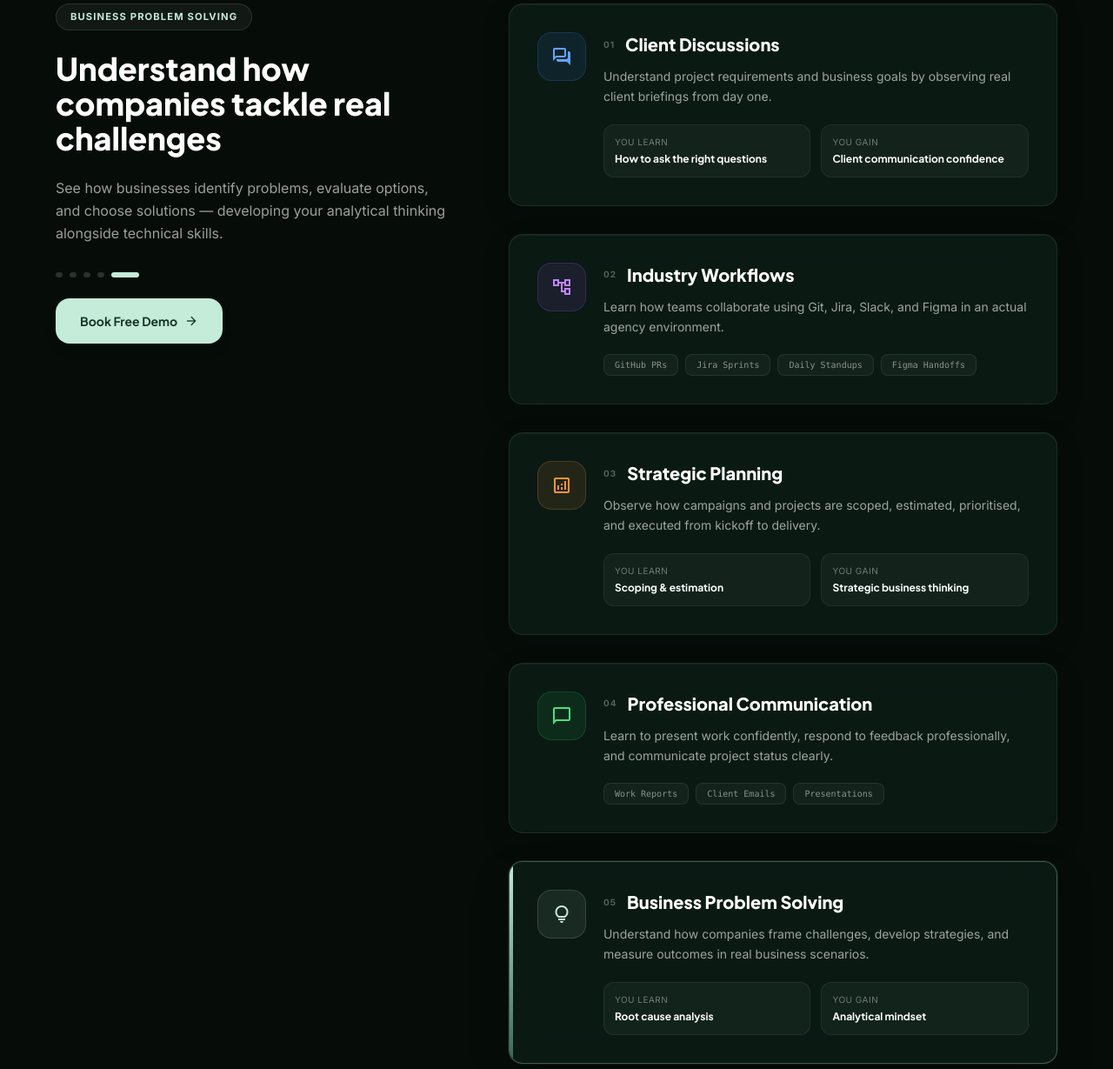
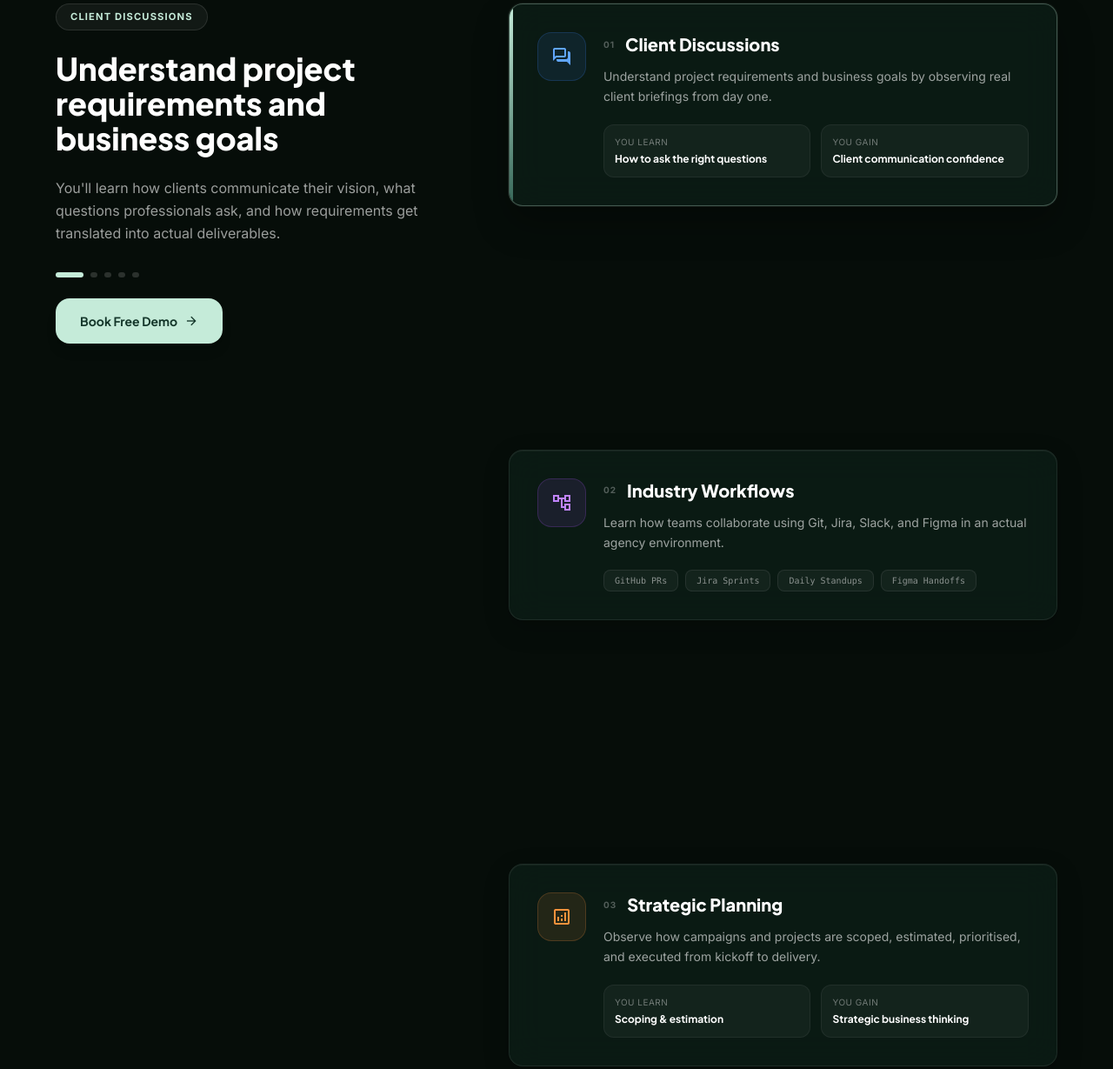
Before and after one commit to sai9ram/theupliv, a plain HTML site: page academy.html in a window 1280 px wide. Shown: the part 2736-3965 px from the top of the page at 87% size. Drawn offline with nearby package versions, Linux system fonts and the light colour scheme.

Commit message:
Implement true overlapping sticky scrollytelling animation: stack cards at top 12rem and coordinate left-side updates when cards stack

```diff
--- a/academy.html
+++ b/academy.html
@@ -719,7 +719,7 @@
                          data-label="Client Discussions"
                          data-title="Understand project requirements and business goals"
                          data-desc="You'll learn how clients communicate their vision, what questions professionals ask, and how requirements get translated into actual deliverables."
-                         style="margin-bottom: 2rem;">
+                         style="position: sticky; top: 12rem; z-index: 10; margin-bottom: 35vh;">
                         <div class="absolute top-0 left-0 w-1 h-full bg-gradient-to-b from-[#c5ebd9] to-[#366758] rounded-l-2xl approach-card-accent opacity-0 transition-opacity duration-400"></div>
                         <div class="flex items-start gap-5">
                             <div class="w-14 h-14 rounded-2xl flex items-center justify-center shrink-0" style="background: rgba(59,130,246,0.1); border: 1px solid rgba(59,130,246,0.2);">
@@ -750,7 +750,7 @@
                          data-label="Industry Workflows"
                          data-title="Learn how teams collaborate and deliver results"
                          data-desc="Experience real Scrum cycles, sprint reviews, pull requests, and cross-team communication — the kind of workflow that every employer expects."
-                         style="margin-bottom: 2rem;">
+                         style="position: sticky; top: 12rem; z-index: 20; margin-bottom: 35vh;">
                         <div class="absolute top-0 left-0 w-1 h-full bg-gradient-to-b from-[#c5ebd9] to-[#366758] rounded-l-2xl approach-card-accent opacity-0 transition-opacity duration-400"></div>
                         <div class="flex items-start gap-5">
                             <div class="w-14 h-14 rounded-2xl flex items-center justify-center shrink-0" style="background: rgba(168,85,247,0.1); border: 1px solid rgba(168,85,247,0.2);">
@@ -777,7 +777,7 @@
                          data-label="Strategic Planning"
                          data-title="Observe decision-making and execution processes"
                          data-desc="Watch how senior professionals plan campaigns, allocate budgets, and make strategic calls — skills that can't be learned from textbooks alone."
-                         style="margin-bottom: 2rem;">
+                         style="position: sticky; top: 12rem; z-index: 30; margin-bottom: 35vh;">
                         <div class="absolute top-0 left-0 w-1 h-full bg-gradient-to-b from-[#c5ebd9] to-[#366758] rounded-l-2xl approach-card-accent opacity-0 transition-opacity duration-400"></div>
                         <div class="flex items-start gap-5">
                             <div class="w-14 h-14 rounded-2xl flex items-center justify-center shrink-0" style="background: rgba(251,146,60,0.1); border: 1px solid rgba(251,146,60,0.2);">
@@ -808,7 +808,7 @@
                          data-label="Professional Communication"
                          data-title="Develop workplace collaboration skills"
                          data-desc="Practice writing professional emails, presenting work to seniors, and communicating progress — the soft skills that determine career growth."
-                         style="margin-bottom: 2rem;">
+                         style="position: sticky; top: 12rem; z-index: 40; margin-bottom: 35vh;">
                         <div class="absolute top-0 left-0 w-1 h-full bg-gradient-to-b from-[#c5ebd9] to-[#366758] rounded-l-2xl approach-card-accent opacity-0 transition-opacity duration-400"></div>
                         <div class="flex items-start gap-5">
                             <div class="w-14 h-14 rounded-2xl flex items-center justify-center shrink-0" style="background: rgba(34,197,94,0.1); border: 1px solid rgba(34,197,94,0.2);">
@@ -834,7 +834,7 @@
                          data-label="Business Problem Solving"
                          data-title="Understand how companies tackle real challenges"
                          data-desc="See how businesses identify problems, evaluate options, and choose solutions — developing your analytical thinking alongside technical skills."
-                         style="margin-bottom: 2rem;">
+                         style="position: sticky; top: 12rem; z-index: 50; margin-bottom: 50vh;">
                         <div class="absolute top-0 left-0 w-1 h-full bg-gradient-to-b from-[#c5ebd9] to-[#366758] rounded-l-2xl approach-card-accent opacity-0 transition-opacity duration-400"></div>
                         <div class="flex items-start gap-5">
                             <div class="w-14 h-14 rounded-2xl flex items-center justify-center shrink-0" style="background: rgba(197,235,217,0.08); border: 1px solid rgba(197,235,217,0.15);">
@@ -1737,20 +1737,17 @@
         let lastActiveIdx = -1;
         function updateActiveCard() {
             let activeIdx = 0;
-            let minDiff = Infinity;
-            // Align active detection to the vertical center of the screen
-            const triggerLine = window.innerHeight / 2;
-
-            approachCards.forEach((card, idx) => {
-                const rect = card.getBoundingClientRect();
-                // Compare distance from card middle to trigger line
-                const cardMiddle = rect.top + (rect.height / 2);
-                const diff = Math.abs(cardMiddle - triggerLine);
-                if (diff < minDiff) {
-                    minDiff = diff;
+            // The cards stick at top: 12rem, which is 192px
+            const stickPoint = 192;
+
+            // Go backwards from top card (highest index) to find the first card that has hit the sticky point
+            for (let idx = approachCards.length - 1; idx >= 0; idx--) {
+                const rect = approachCards[idx].getBoundingClientRect();
+                if (rect.top <= stickPoint + 10) {
                     activeIdx = idx;
+                    break;
                 }
-            });
+            }
 
             if (activeIdx !== lastActiveIdx) {
                 lastActiveIdx = activeIdx;
```
